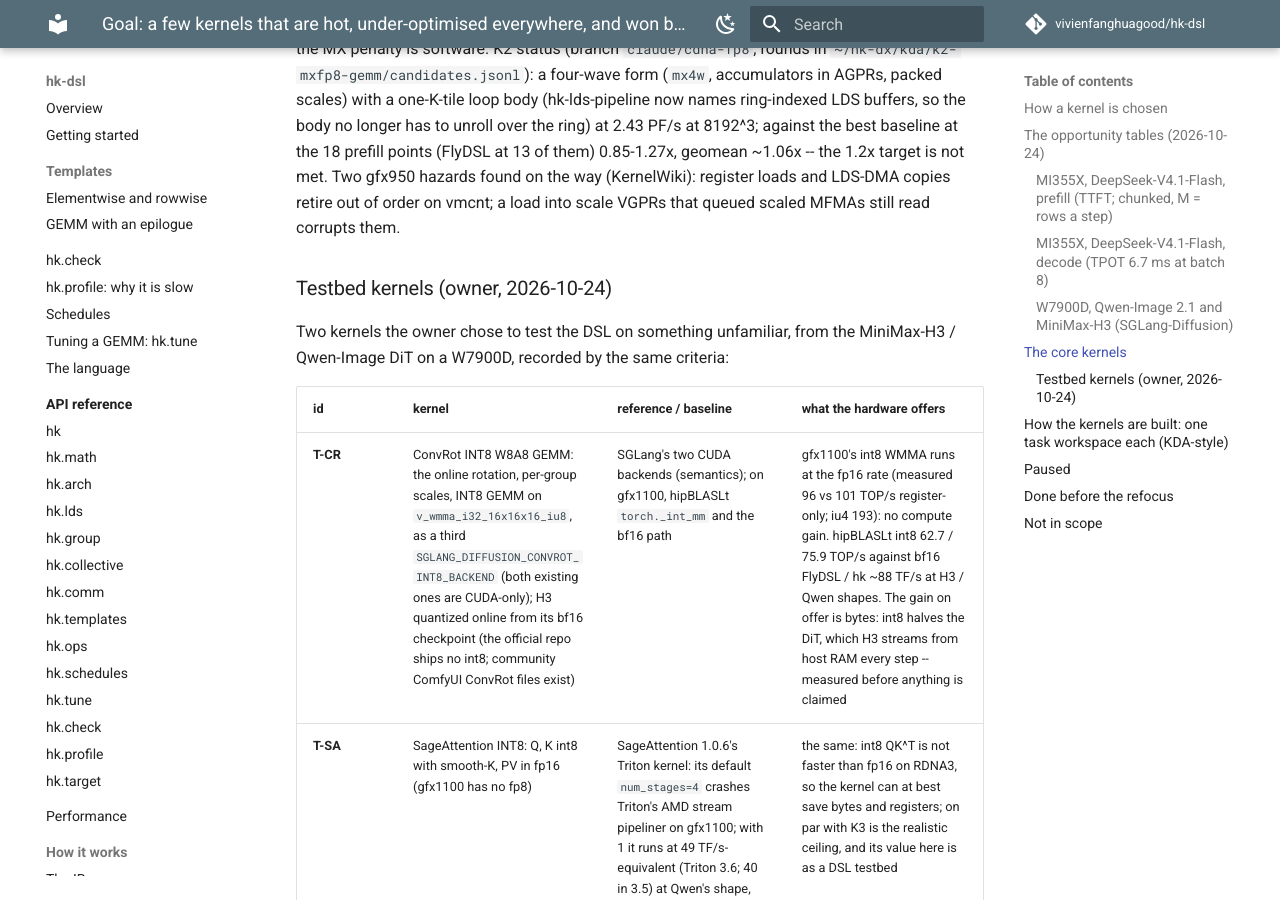
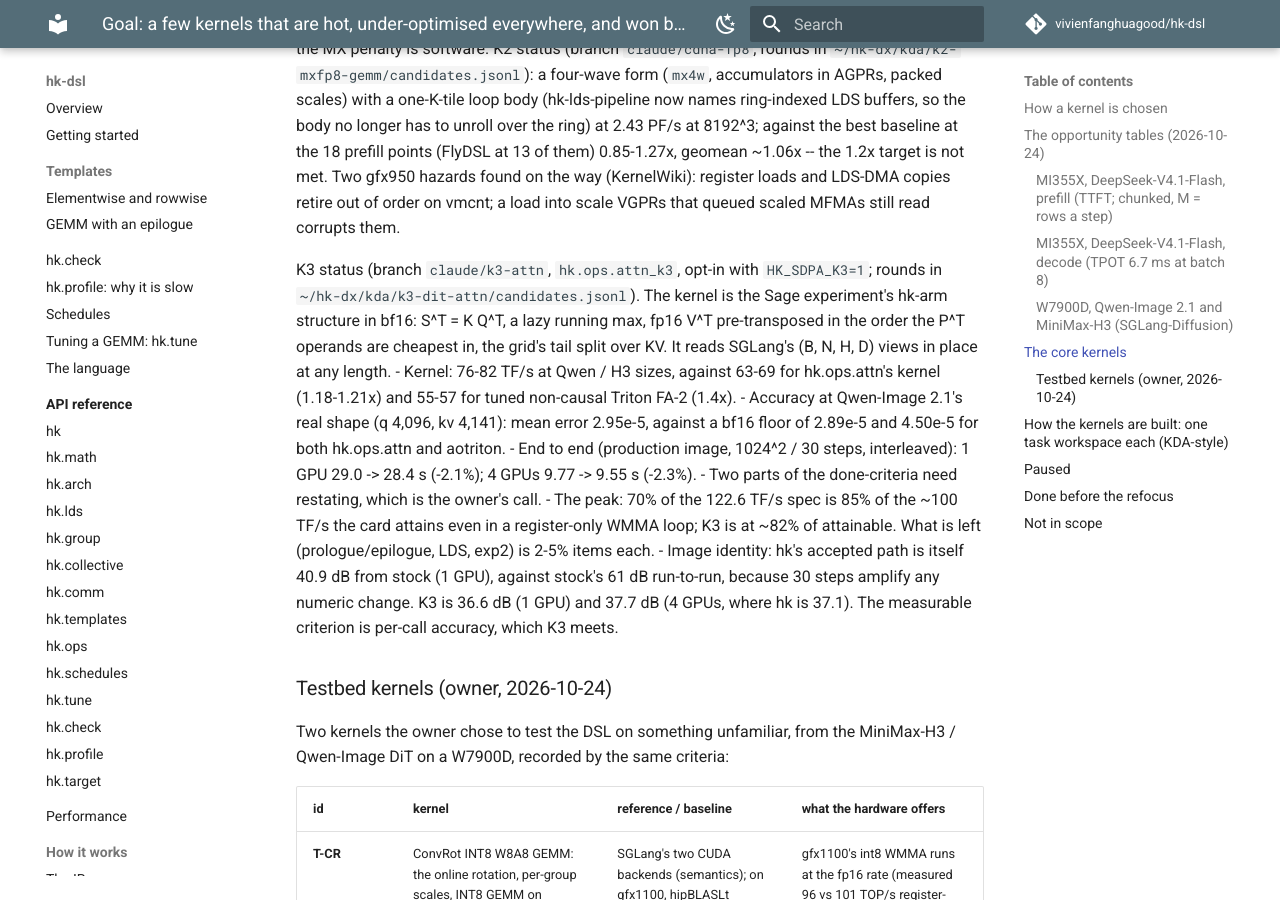
Before and after one commit to vivienfanghuagood/hk-dsl, an MkDocs documentation site: the page built from docs/design/e2e-goal.md, in a window 1280 px wide and 900 px high, scrolled down 4036 px. Built offline with MkDocs 1.6.1 and Material for MkDocs 9.7.7, drawn with Linux system fonts in a browser that asks for light colours; comment, search, counter and statistics services are not loaded.

Commit message:
docs/design/e2e-goal: K3 status -- 1.2x the kernel, 2.1-2.3% the request, two criteria to restate
Co-Authored-By: Claude <noreply@anthropic.com>

```diff
--- a/docs/design/e2e-goal.md
+++ b/docs/design/e2e-goal.md
@@ -93,6 +93,27 @@ ring) at 2.43 PF/s at 8192^3; against the best baseline at the 18 prefill points
 Two gfx950 hazards found on the way (KernelWiki): register loads and LDS-DMA copies
 retire out of order on vmcnt; a load into scale VGPRs that queued scaled MFMAs
 still read corrupts them.
+
+K3 status (branch `claude/k3-attn`, `hk.ops.attn_k3`, opt-in with `HK_SDPA_K3=1`;
+rounds in `~/hk-dx/kda/k3-dit-attn/candidates.jsonl`). The kernel is the Sage
+experiment's hk-arm structure in bf16: S^T = K Q^T, a lazy running max, fp16 V^T
+pre-transposed in the order the P^T operands are cheapest in, the grid's tail
+split over KV. It reads SGLang's (B, N, H, D) views in place at any length.
+- Kernel: 76-82 TF/s at Qwen / H3 sizes, against 63-69 for hk.ops.attn's kernel
+  (1.18-1.21x) and 55-57 for tuned non-causal Triton FA-2 (1.4x).
+- Accuracy at Qwen-Image 2.1's real shape (q 4,096, kv 4,141): mean error
+  2.95e-5, against a bf16 floor of 2.89e-5 and 4.50e-5 for both hk.ops.attn
+  and aotriton.
+- End to end (production image, 1024^2 / 30 steps, interleaved): 1 GPU 29.0 ->
+  28.4 s (-2.1%); 4 GPUs 9.77 -> 9.55 s (-2.3%).
+- Two parts of the done-criteria need restating, which is the owner's call.
+  - The peak: 70% of the 122.6 TF/s spec is 85% of the ~100 TF/s the card
+    attains even in a register-only WMMA loop; K3 is at ~82% of attainable.
+    What is left (prologue/epilogue, LDS, exp2) is 2-5% items each.
+  - Image identity: hk's accepted path is itself 40.9 dB from stock (1 GPU),
+    against stock's 61 dB run-to-run, because 30 steps amplify any numeric
+    change. K3 is 36.6 dB (1 GPU) and 37.7 dB (4 GPUs, where hk is 37.1). The
+    measurable criterion is per-call accuracy, which K3 meets.
 
 ### Testbed kernels (owner, 2026-10-24)
 
```
